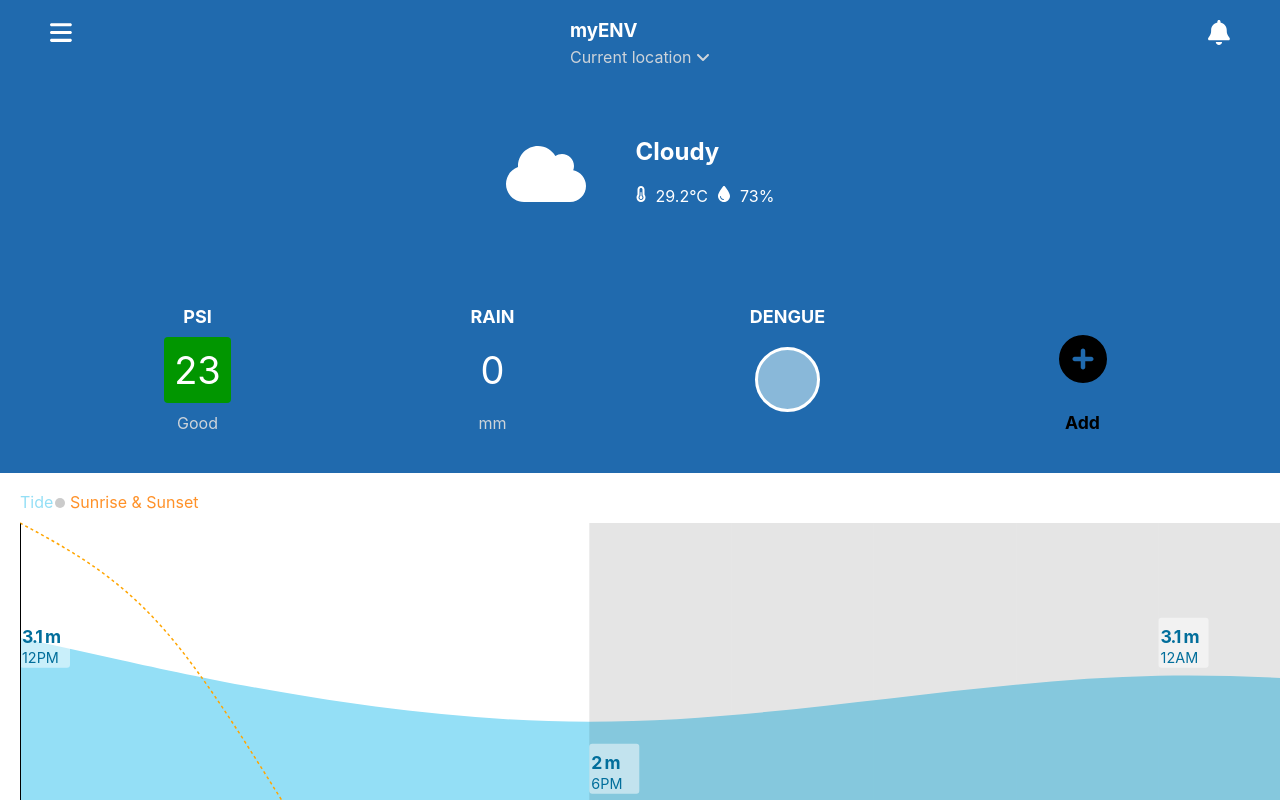
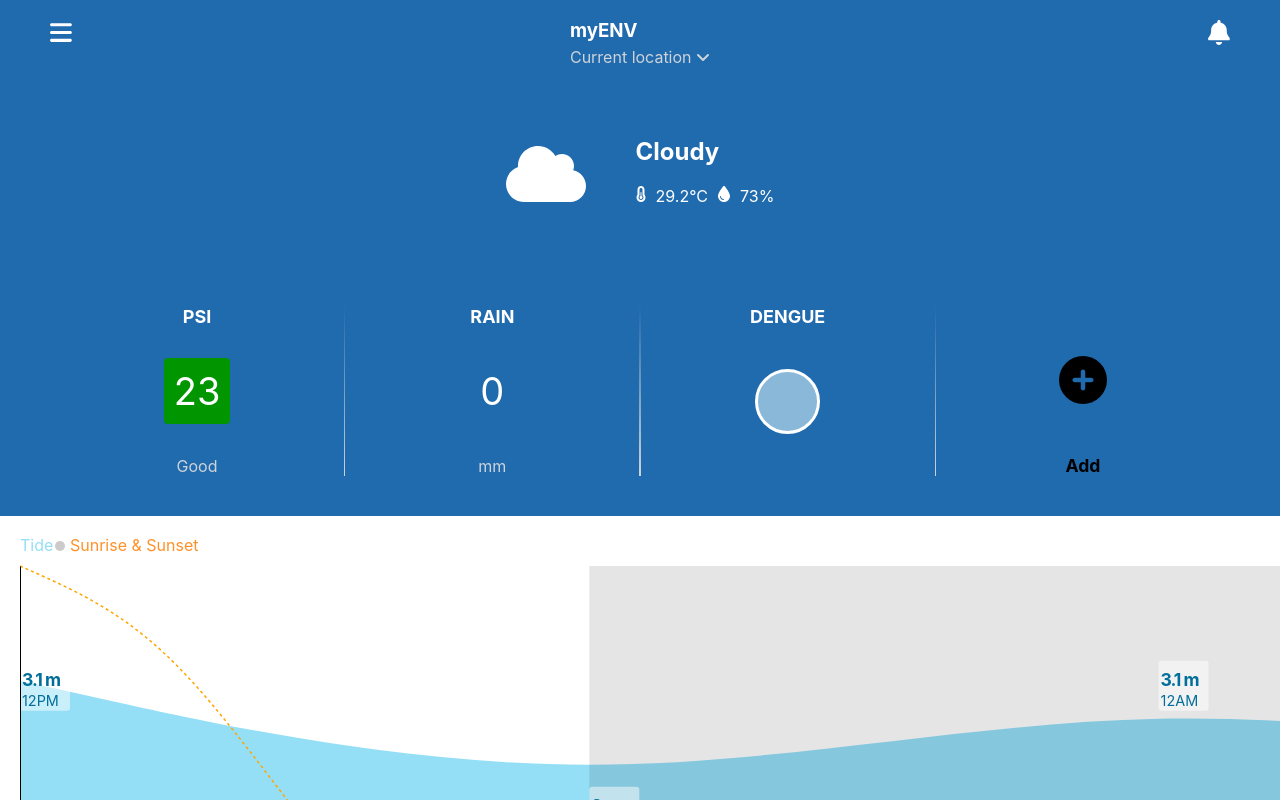
Before and after one commit to QuangNguyen4673/My-ENV, a React (Create React App) app: page / in a window 1280 px wide. Shown: the top 800 px of the page. Built offline with nearby package versions, Linux system fonts and the light colour scheme.

Commit message:
fixed  border gradient not compatible with chrome

```diff
--- a/src/assets/css/style.css
+++ b/src/assets/css/style.css
@@ -56,6 +56,11 @@
   padding: 0 50px;
   margin-bottom: 40px;
 }
+.operation-line {
+  width: 5px;
+  height: 170px;
+  background-image: linear-gradient(rgb(32, 106, 174), #ced4da);
+}
 .operation-item {
   display: flex;
   flex-direction: column;
@@ -65,11 +70,6 @@
   text-align: center;
   max-width: 1000px;
   width: 100%;
-}
-.operation-item:not(:last-child) {
-  border-right: 1px;
-  border-left: 0;
-  border-image: linear-gradient(to bottom, rgb(32, 106, 174), #ced4da) 1 100%;
 }
 .operation-item-header {
   text-transform: uppercase;
--- a/src/assets/scss/style.scss
+++ b/src/assets/scss/style.scss
@@ -62,6 +62,11 @@
   justify-content: center;
   padding: $global-padding;
   margin-bottom: 40px;
+  &-line {
+    width: 5px;
+    height: 170px;
+    background-image: linear-gradient($primary-color, $gray);
+  }
   &-item {
     display: flex;
     flex-direction: column;
@@ -71,11 +76,6 @@
     text-align: center;
     max-width: 1000px;
     width: 100%;
-    &:not(:last-child) {
-      border-right: 1px;
-      border-left: 0;
-      border-image: linear-gradient(to bottom, $primary-color, $gray) 1 100%;
-    }
     &-header {
       text-transform: uppercase;
       font-size: 18px;
--- a/src/components/Operation.js
+++ b/src/components/Operation.js
@@ -1,6 +1,6 @@
-import React from "react";
-import { FontAwesomeIcon } from "@fortawesome/react-fontawesome";
-import { faCirclePlus } from "@fortawesome/free-solid-svg-icons";
+import React from "react"
+import { FontAwesomeIcon } from "@fortawesome/react-fontawesome"
+import { faCirclePlus } from "@fortawesome/free-solid-svg-icons"
 
 export default function Operation() {
   return (
@@ -10,17 +10,19 @@
         <div className="psi">23</div>
         <div className="operation-item-description">Good</div>
       </div>
+      <div className="operation-line" />
       <div className="operation-item">
         <div className="operation-item-header">RAIN</div>
-
         <div className="rain">0</div>
         <div className="operation-item-description">mm</div>
       </div>
+      <div className="operation-line" />
       <div className="operation-item">
         <div className="operation-item-header">DENGUE</div>
         <div className="dengue"></div>
         <div className="operation-item-description"></div>
       </div>
+      <div className="operation-line" />
       <div className="operation-item">
         <div className="operation-item-header"></div>
         <div className="add">
@@ -34,5 +36,5 @@
         </div>
       </div>
     </div>
-  );
+  )
 }
--- a/src/components/chart/Chart.js
+++ b/src/components/chart/Chart.js
@@ -30,7 +30,7 @@
       const ySun = d3
         .scaleLinear()
         .domain([
-          2.2,
+          2,
           d3.max(data, function (d) {
             return +d.sun
           }),
@@ -286,10 +286,6 @@
         .call(xAxis)
       g.append("g").call(yAxis)
     }
-    /*  const fooData = mockData.map((d) => {
-      return { ...d, sun: (+d.sun - 0.5).toFixed(2) + "" }
-    })
-    console.log(fooData) */
 
     mockData.forEach((d) => {
       d.dateTime = new Date(d.dateTime)
```
Also changed, not shown: 1 other file (tests, documents, lock files or other folders).
